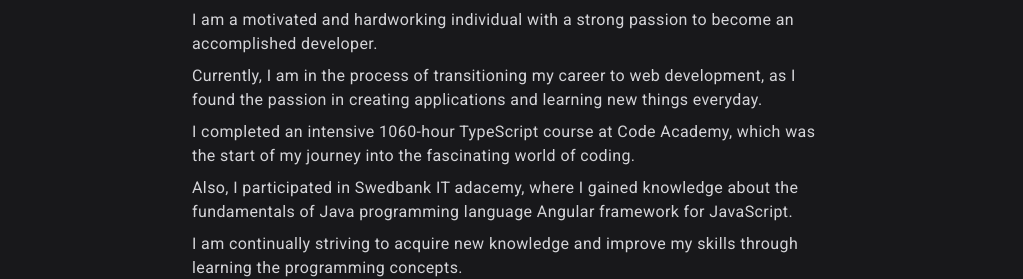
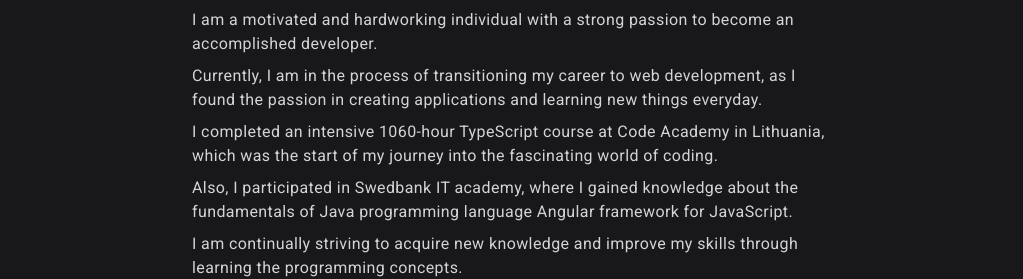
Before and after one commit to dambrauske/portfolio, a React (Vite) app in the folder project/: page / in a window 1280 px wide. Shown: the part 1080-1359 px from the top of the page, without its empty margins (128-1151 px from the left). Built offline with nearby package versions, Linux system fonts and the light colour scheme; the HTML template or start-up script is replaced by a standard one.

Commit message:
fixed mistype

```diff
--- a/project/src/pages/AboutSection.tsx
+++ b/project/src/pages/AboutSection.tsx
@@ -20,12 +20,12 @@ const AboutSection = () => {
 
         <div>
           I completed an intensive 1060-hour TypeScript course at Code
-          Academy, which was the start of my journey into the fascinating world
+          Academy in Lithuania, which was the start of my journey into the fascinating world
           of coding.
         </div>
         <div>
           Also, I participated in Swedbank IT
-          adacemy, where I gained knowledge about the fundamentals of Java
+          academy, where I gained knowledge about the fundamentals of Java
           programming language Angular framework for JavaScript.
         </div>
         <div>
```
